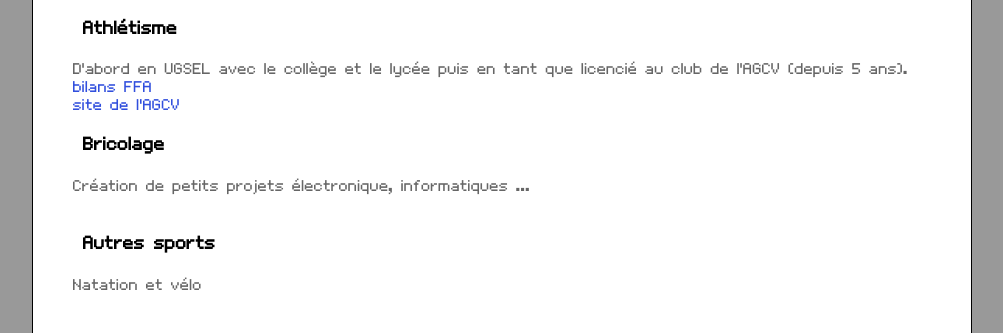
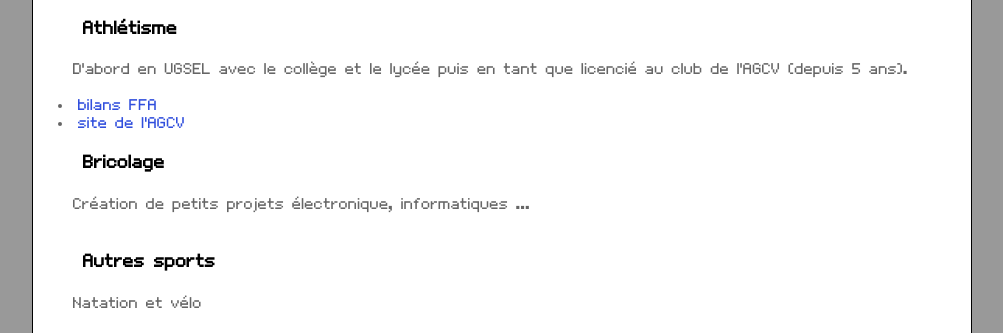
Before and after one commit to corentin-R/corentin-r.github.io-v1.0-archive, a plain HTML site: page Informations_Personnelles/Informations_Personnelles.html in a window 1280 px wide. Shown: the part 2142-2475 px from the top of the page, without its empty margins (138-1141 px from the left). Drawn offline with Linux system fonts and the light colour scheme.

Commit message:
suppresion retaper ferme

```diff
--- a/Informations_Personnelles/Informations_Personnelles.html
+++ b/Informations_Personnelles/Informations_Personnelles.html
@@ -35,7 +35,7 @@
 						<a class="logo_isen" href="http://isen.fr/"><img class="isen" src="../images/ISEN.jpg" alt="ISEN" /><br/><br/></a>
 						<p>2012-2014:<br/>
 						Première et deuxième année du cycle ingénieur (option systèmes embarqués) à l'ISEN de Brest
-						Statistiques, traitement du signal, codage canal, informatique (Java, C++, MySQL).<br/><br/>
+						Statistiques, traitement du signal, codage canal, informatique, réseaux...<br/><br/>
 
 						2010-2012:<br/>
 						Première et deuxième année de prépa intégrée MPSI (Mathématiques, Physique et Sciences de l'ingénieur) à l'ISEN de Brest.<br/><br/>
@@ -79,7 +79,7 @@
 				<h3>Eté 2013: Woofing en Irlande
 					<img class="img_info" src="../images/logo_woofingIRL.png" title="logo woofing" alt="logo woofing"/img><br/></h3>
 					<p>Durant notre scolarité au sein de l'Isen il nous est demandé de passer un mois dans un pays étranger.
-					<br/>C'est dans ce contexte que j'ai passer mon mois d'août en Irlande en tant que woofer. Le travail consistait à reconstruire des murs en pierre sèche, épierrrer un champs, déblayer des souches, s'occupper du potager, tailler des haies et des arbustes...
+					<br/>C'est dans ce contexte que j'ai passer mon mois d'août en Irlande en tant que woofer. Le travail consistait à reconstruire des murs en pierre sèche, épierrer des champs, déblayer des souches, s'occupper du potager, tailler des haies et des arbustes...
 					Nous devions aussi participer aux tâches ménagères et à la préparation des repas.</p> <br/>
 
 				<h3>Septembre 2012 - aujourd'hui: membre et trésorier du Club Elec
@@ -107,9 +107,11 @@
 
 				<h2>Loisirs</h2>
 					<h3>Athlétisme</h3>
-						<p>D'abord en UGSEL avec le collège et le lycée puis en tant que licencié au club de l'AGCV (depuis 5 ans).<br/>
-						<a href="http://bases.athle.com/asp.net/athletes.aspx?base=bilans&seq=4851475245544257475245544653">bilans FFA</a><br/>
-						<a href="http://www.agcv-athle.com/">site de l'AGCV</a><br/>
+						<p>D'abord en UGSEL avec le collège et le lycée puis en tant que licencié au club de l'AGCV (depuis 5 ans).<br/><ul>
+
+						<li><a href="http://bases.athle.com/asp.net/athletes.aspx?base=bilans&seq=4851475245544257475245544653">bilans FFA</a><br/></li>
+						<li><a href="http://www.agcv-athle.com/">site de l'AGCV</a><br/></li>
+</ul>
 						</p>
 					<h3>Bricolage</h3>
 						<p>Création de petits projets électronique, informatiques ...</p>	<br/>
```
Also changed, not shown: Contact/Contact.html (+1 -1 lines), index.html (+1 -1 lines).
